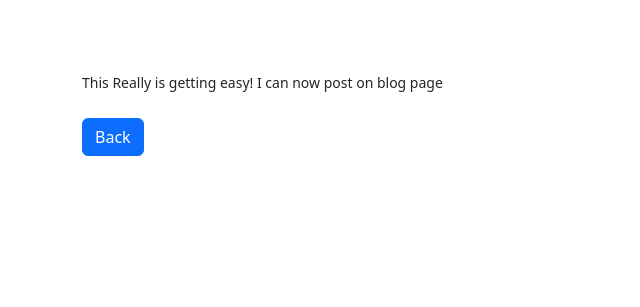
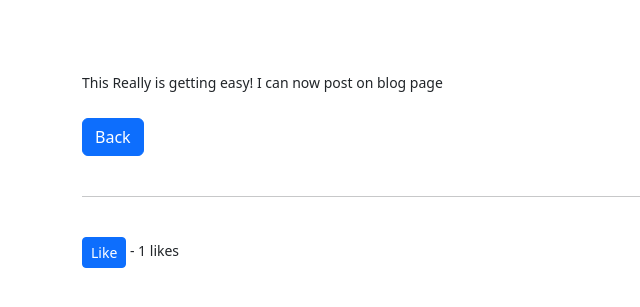
Before and after one commit to Aaron080913/Travel_Blog, a Django app: page /article/3 in a window 1280 px wide. Shown: the part 162-469 px from the top of the page, without its empty margins (0-640 px from the left). Run offline with Django 4.2, Linux system fonts and the light colour scheme; data comes from the database, SQL or seed files in the repository; both versions use the stored data as it was after the commit.

Commit message:
add function like button

```diff
--- a/travel_blog/models.py
+++ b/travel_blog/models.py
@@ -21,6 +21,10 @@ class Post(models.Model):
     body = models.TextField()
     post_date = models.DateField(auto_now_add=True)
     category = models.CharField(max_length=255, default='Top Travel Locations')
+    likes = models.ManyToManyField(User, related_name='blog_posts')
+
+    def total_likes(self):
+        return self.likes.count()
 
     def __str__(self):
         return self.title + ' | ' + str(self.author)
--- a/travel_blog/templates/article_details.html
+++ b/travel_blog/templates/article_details.html
@@ -28,4 +28,13 @@
 <br/><br/>
 <a href="{% url 'home' %}" class="btn btn-primary">Back</a>
 
+<br/><br/>
+<hr>
+<br/>
+<form action="{% url 'like_post' post.pk %}"
+method="POST">
+    {% csrf_token %}
+    <button type="submit", name="post_id", value="{{ post.id }}", class="btn btn-primary btn-sm">Like</button> - {{ total_likes }} likes
+</form>
+
 {% endblock %}
--- a/travel_blog/urls.py
+++ b/travel_blog/urls.py
@@ -1,6 +1,6 @@
 from django.urls import path
 from . import views
-from .views import HomeView, ArticleDetailView, AddPostView, UpdatePostView, DeletePostView, AddCategoryView, CategoryView, CategoryListView
+from .views import HomeView, ArticleDetailView, AddPostView, UpdatePostView, DeletePostView, AddCategoryView, CategoryView, CategoryListView, LikeView
 
 urlpatterns = [
     #path('', views.home, name="home"),
@@ -12,4 +12,5 @@ urlpatterns = [
     path('article/<int:pk>/remove', DeletePostView.as_view(), name='delete_post'),
     path('category/<str:cats>/', CategoryView, name='category'),
     path('category-list/', CategoryListView, name='category-list'),
+    path('like/<int:pk>', LikeView, name='like_post'),
     ]
--- a/travel_blog/views.py
+++ b/travel_blog/views.py
@@ -1,12 +1,20 @@
-from django.shortcuts import render
+from django.shortcuts import render, get_object_or_404
 from django.views.generic import ListView, DetailView, CreateView, UpdateView, DeleteView
 from .models import Post, Category
 from .forms import PostForm, EditForm
-from django.urls import reverse_lazy
+from django.urls import reverse_lazy, reverse
+from django.http import HttpResponseRedirect
 
 # Create your views here.
 #def home(request):
 #    return render(request, 'home.html', {})
+
+def LikeView(request, pk):
+    post = get_object_or_404(Post, id=request.POST.get('post_id'))
+    post.likes.add(request.user)
+    return HttpResponseRedirect(reverse('article-detail', args=[str(pk)]))
+
+
 
 class HomeView(ListView):
     model = Post
@@ -36,6 +44,9 @@ class ArticleDetailView(DetailView):
     def get_context_data(self, *args, **kwargs):
         cat_menu = Category.objects.all()
         context = super(ArticleDetailView, self).get_context_data(*args, **kwargs)
+        stuff = get_object_or_404(Post, id=self.kwargs['pk'])
+        total_likes = stuff.total_likes()
+        context ["total_likes"] = total_likes
         context["cat_menu"] = cat_menu
         return context
 
```
Also changed, not shown: db.sqlite3, travel_blog/migrations/0005_post_likes_alter_post_category.py (added).
